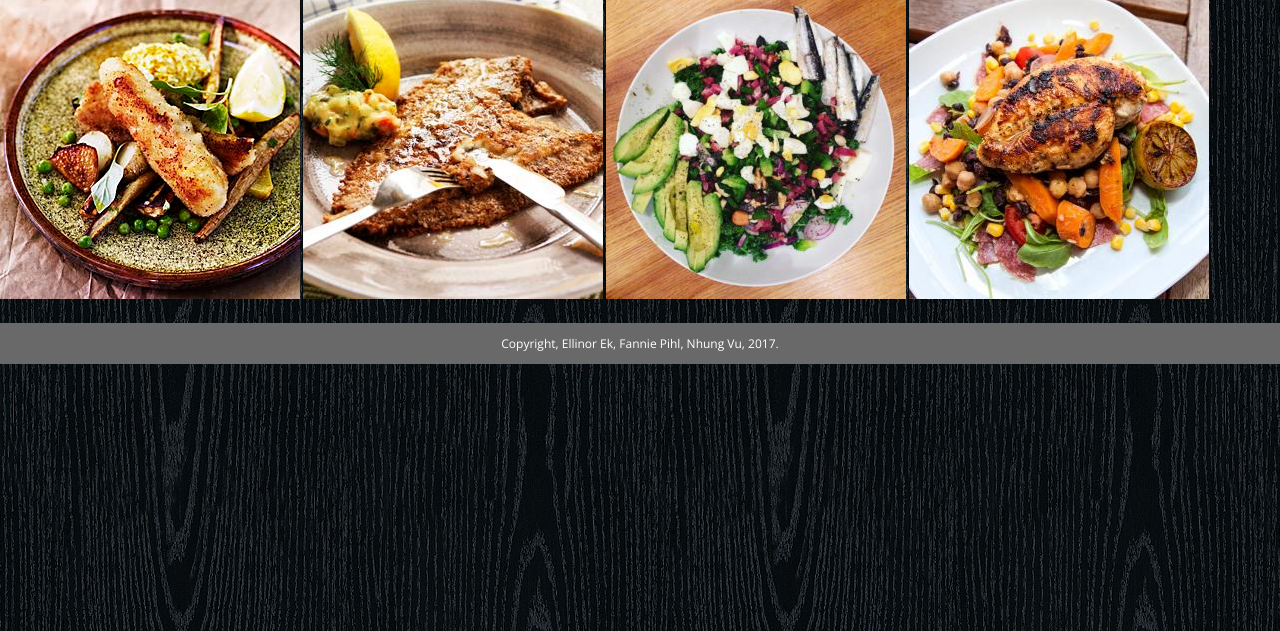
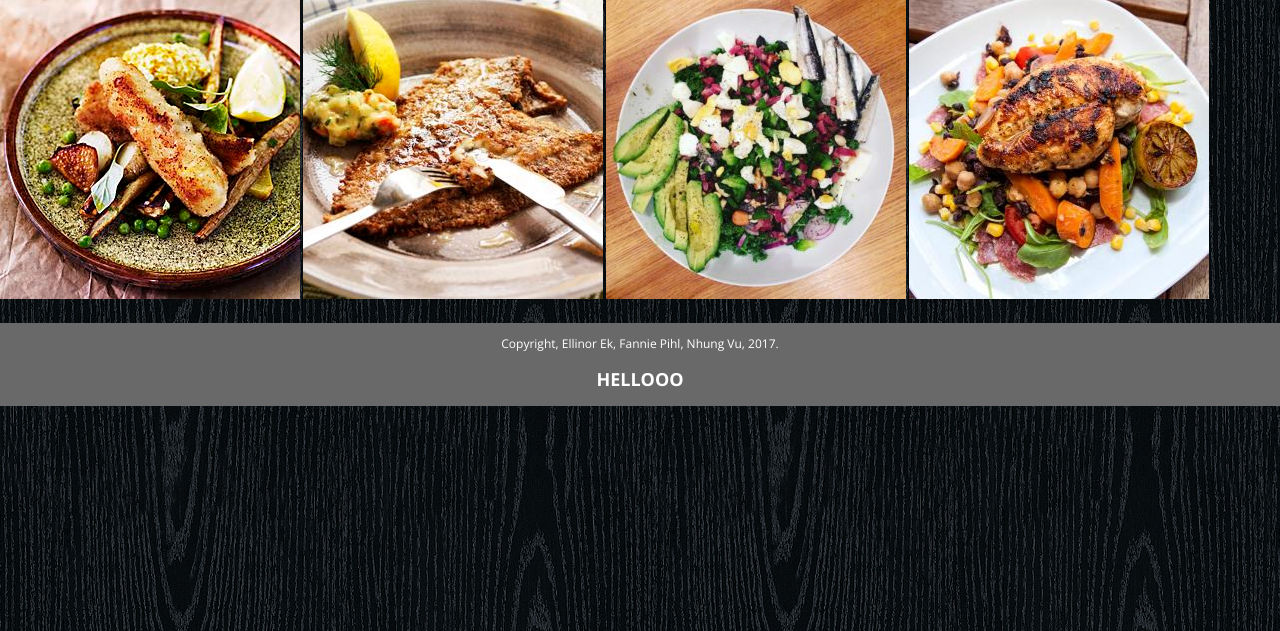
Before and after one commit to nhungis/recept-hemsida, a PHP site: page / in a window 1280 px wide. Shown: the part 66-697 px from the top of the page. Run offline with PHP 8.4, Linux system fonts and the light colour scheme; some web fonts are replaced.

Commit message:
test fannie

```diff
--- a/footer.php
+++ b/footer.php
@@ -1,3 +1,6 @@
 <footer>
     <p> Copyright, Ellinor Ek, Fannie Pihl, Nhung Vu, 2017.</p>
+
+
+    <h2>HELLOOO </h2>
 </footer>
```
Also changed, not shown: 1 other file.
